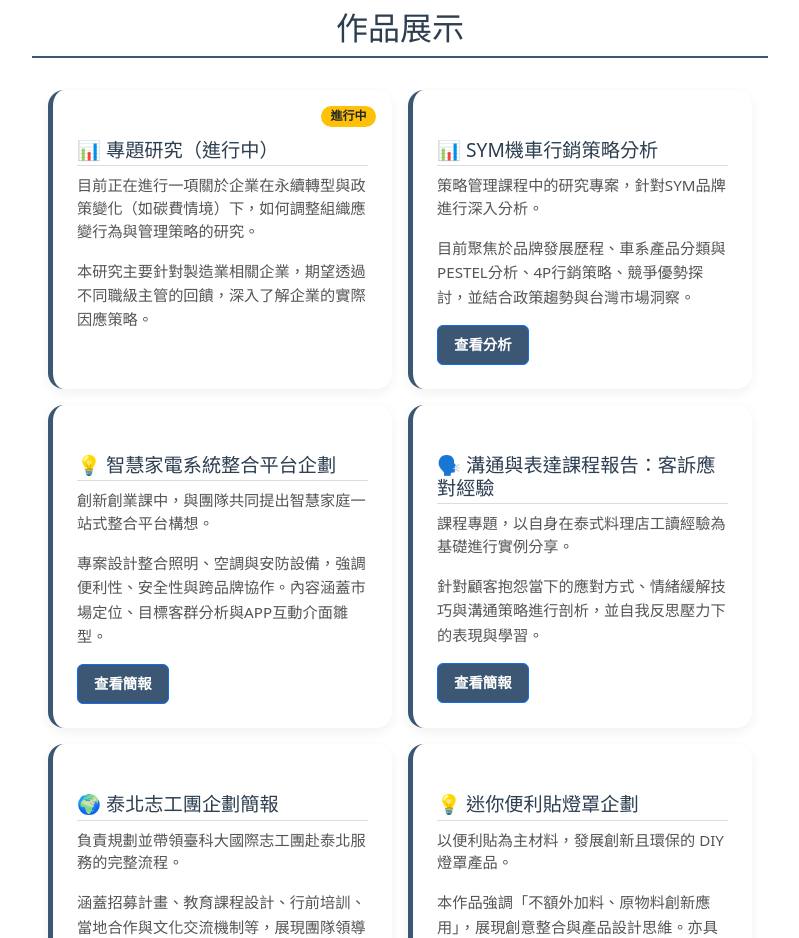
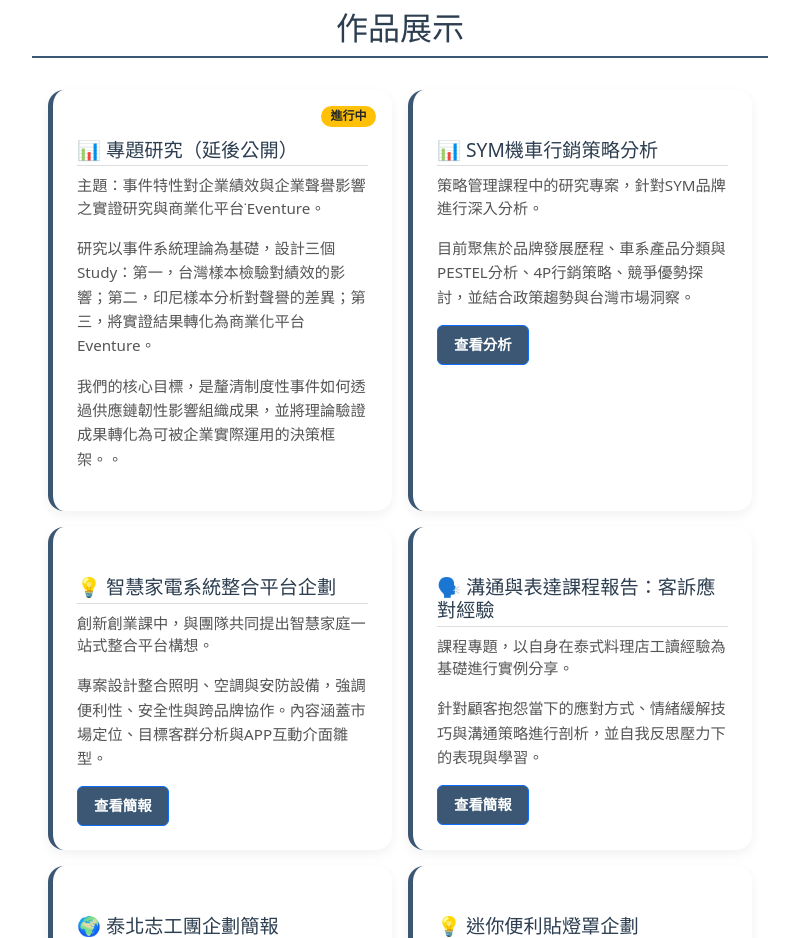
Before and after one commit to Wun0109/wun0109.github.io, a plain HTML site: page index.html in a window 1280 px wide. Shown: the part 1860-2798 px from the top of the page, without its empty margins (240-1039 px from the left). Drawn offline with nearby package versions, Linux system fonts and the light colour scheme.

Commit message:
Update index.html

```diff
--- a/index.html
+++ b/index.html
@@ -115,10 +115,11 @@
       <div class="project-grid">
 
         <div class="project-card strategy">
-          <h3>專題研究（進行中）</h3>
-          <p>目前正在進行一項關於企業在永續轉型與政策變化（如碳費情境）下，如何調整組織應變行為與管理策略的研究。</p>
+          <h3>專題研究（延後公開）</h3>
+          <p>主題：事件特性對企業績效與企業聲譽影響之實證研究與商業化平台˙Eventure。</p>
                       <div class="project-detail">
-                          <p>本研究主要針對製造業相關企業，期望透過不同職級主管的回饋，深入了解企業的實際因應策略。</p>
+                          <p>研究以事件系統理論為基礎，設計三個 Study：第一，台灣樣本檢驗對績效的影響；第二，印尼樣本分析對聲譽的差異；第三，將實證結果轉化為商業化平台 Eventure。</p>
+                          <p>我們的核心目標，是釐清制度性事件如何透過供應鏈韌性影響組織成果，並將理論驗證成果轉化為可被企業實際運用的決策框架。。</p>
           </div>
           <span class="badge bg-warning text-dark">進行中</span>
         </div>
```
